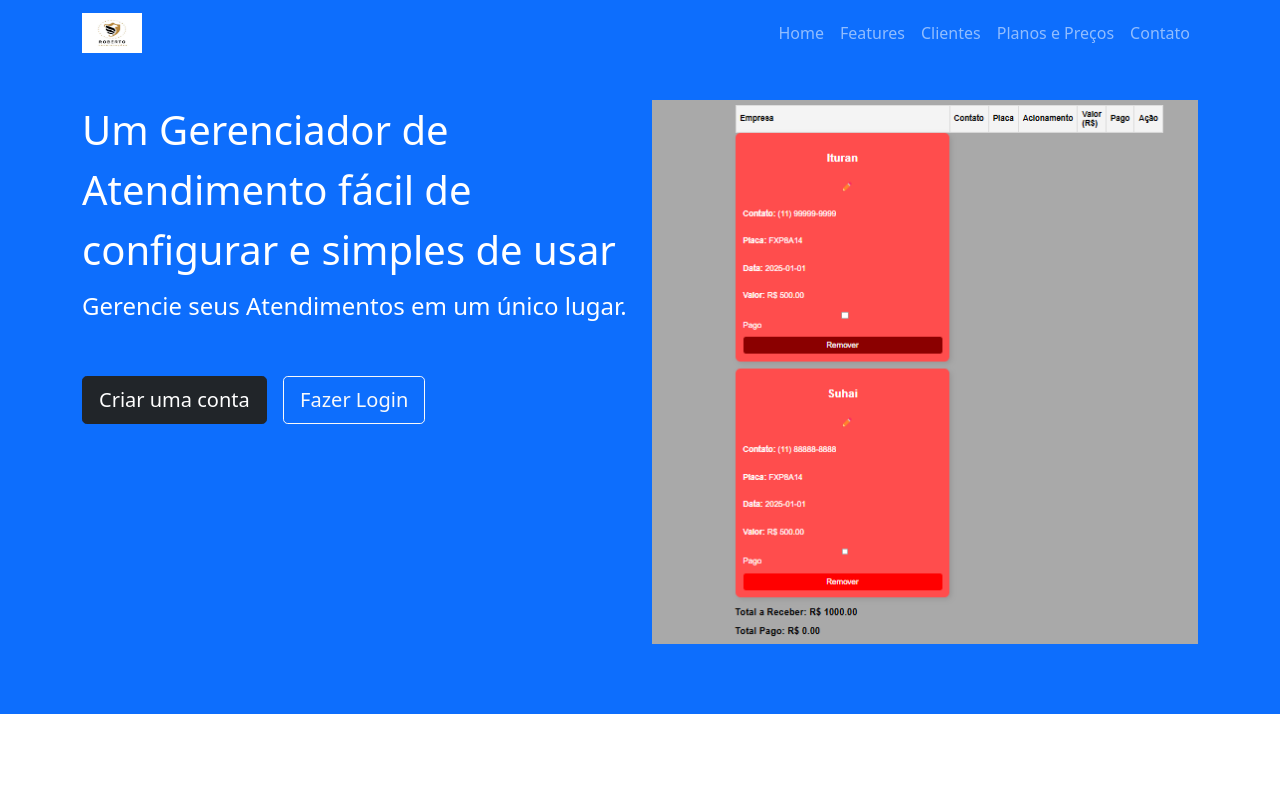
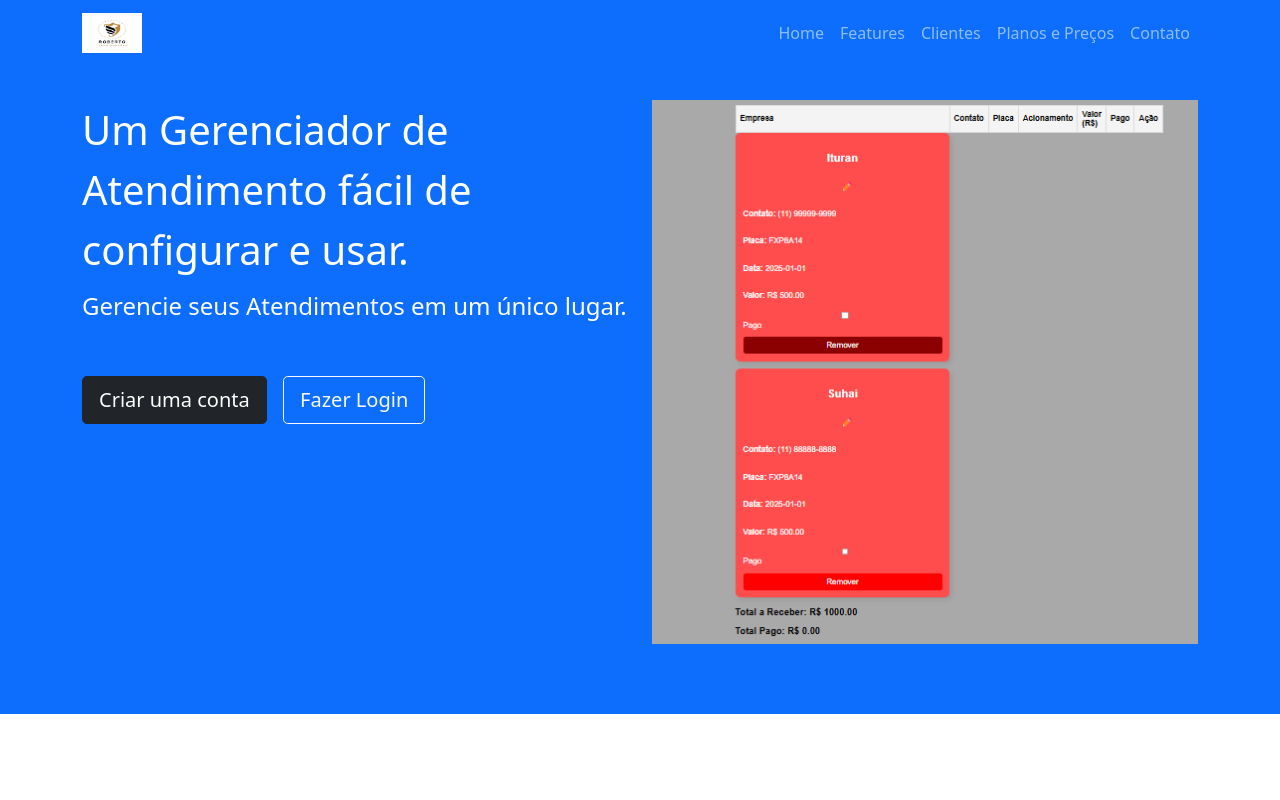
Before and after one commit to BillSmokeXV/gerenciamento, a React (Create React App) app: page / in a window 1280 px wide. Shown: the top 800 px of the page. Built offline with nearby package versions, Linux system fonts and the light colour scheme.

Commit message:
alteracao rotas

```diff
--- a/src/site/Components/banner.jsx
+++ b/src/site/Components/banner.jsx
@@ -6,10 +6,10 @@ function Banner(){
             <div className="row">
 
                  <div className="col-lg-6">
-                    <h1>Um Gerenciador de Atendimento fácil de configurar e simples de usar</h1>
+                    <h1>Um Gerenciador de Atendimento fácil de configurar e usar.</h1>
                     <h4>Gerencie seus Atendimentos em um único lugar.</h4>
                     <a href="/app/novaconta" className="btn btn-dark btn-lg btn-banner">Criar uma conta</a>
-                    <a href="/login" className="btn btn-outline-light btn-lg btn-banner">Fazer Login</a>
+                    <a href="/app/login" className="btn btn-outline-light btn-lg btn-banner">Fazer Login</a>
                  </div>
 
                  <div className="col-lg-6">
```
